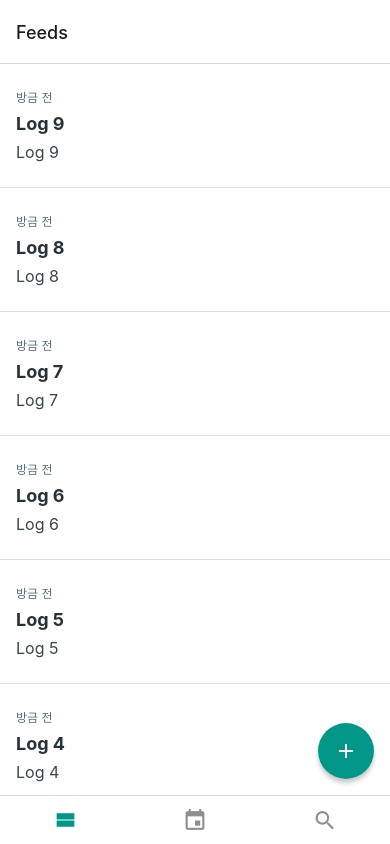
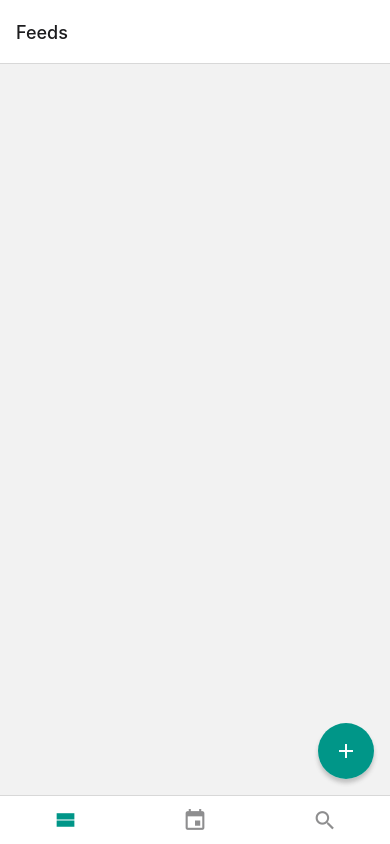
Before and after one commit to dev-traveler/DayLog, a React Native app: screen /Feeds in a window 390 px wide. Built offline with nearby package versions, Linux system fonts and the light colour scheme.

Commit message:
Use AsyncStorage in LogContext for saving local data

```diff
--- a/contexts/LogContext.js
+++ b/contexts/LogContext.js
@@ -1,19 +1,12 @@
-import React, {createContext, useState} from 'react';
+import React, {createContext, useEffect, useRef, useState} from 'react';
 import {v4 as uuidv4} from 'uuid';
+import logsStorage from '../storages/logsStorage';
 
 const LogContext = createContext();
 
 export function LogContextProvider({children}) {
-  const [logs, setLogs] = useState(
-    Array.from({length: 10})
-      .map((_, index) => ({
-        id: uuidv4(),
-        title: `Log ${index}`,
-        body: `Log ${index}`,
-        date: new Date().toISOString(),
-      }))
-      .reverse(),
-  );
+  const initialLogsRef = useRef(null);
+  const [logs, setLogs] = useState([]);
 
   const onCreate = ({title, body, date}) => {
     const log = {
@@ -36,6 +29,25 @@
     setLogs(nextLogs);
   };
 
+  useEffect(() => {
+    // useEffect 내에서 async 함수를 만들고 바로 호출
+    // IIFE 패턴
+    (async () => {
+      const savedLogs = await logsStorage.get();
+      if (savedLogs) {
+        initialLogsRef.current = savedLogs;
+        setLogs(savedLogs);
+      }
+    })();
+  }, []);
+
+  useEffect(() => {
+    if (logs === initialLogsRef.current) {
+      return;
+    }
+    logsStorage.set(logs);
+  }, [logs]);
+
   return (
     <LogContext.Provider value={{logs, onCreate, onModify, onRemove}}>
       {children}
--- a/package.json
+++ b/package.json
@@ -10,6 +10,7 @@
     "lint": "eslint ."
   },
   "dependencies": {
+    "@react-native-community/async-storage": "^1.12.1",
     "@react-native-community/datetimepicker": "^5.1.0",
     "@react-navigation/bottom-tabs": "^6.0.9",
     "@react-navigation/native": "^6.0.6",
--- /dev/null
+++ b/storages/logsStorage.js
@@ -0,0 +1,23 @@
+import AsyncStorage from '@react-native-community/async-storage';
+
+const key = 'logs';
+
+const logsStorage = {
+  async get() {
+    try {
+      const raw = await AsyncStorage.getItem(key);
+      return JSON.parse(raw);
+    } catch (e) {
+      throw new Error('Failed to load logs');
+    }
+  },
+  async set(data) {
+    try {
+      await AsyncStorage.setItem(key, JSON.stringify(data));
+    } catch (e) {
+      throw new Error('Failed to save logs');
+    }
+  },
+};
+
+export default logsStorage;
```
Also changed, not shown: 1 other file (tests, documents, lock files or other folders).
